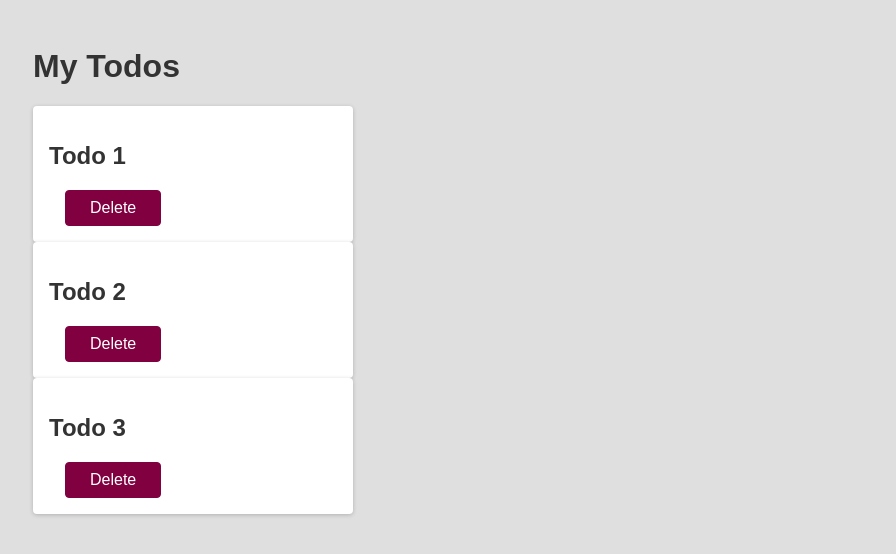
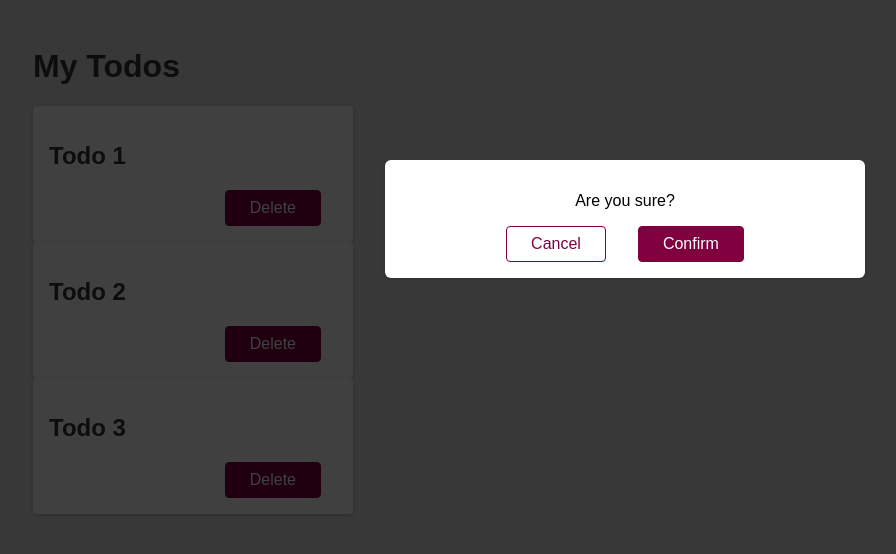
Before and after one commit to jock-citrus/my-react-app, a React (Create React App) app: page / in a window 1280 px wide. Shown: the top 554 px of the page, without its empty margins (15-911 px from the left). Built offline with nearby package versions, Linux system fonts and the light colour scheme.

Commit message:
add Modal and Backdrop components

```diff
--- a/src/App.js
+++ b/src/App.js
@@ -1,4 +1,6 @@
 import Todo from './components/Todo';
+import Modal from './components/Modal';
+import Backdrop from './components/Backdrop';
 
 function App() {
   return (
@@ -7,6 +9,8 @@
       <Todo text="Todo 1"/>
       <Todo text="Todo 2"/>
       <Todo text="Todo 3"/>
+      <Modal />
+      <Backdrop />
     </div>
   );
 }
--- /dev/null
+++ b/src/components/Backdrop.js
@@ -0,0 +1,5 @@
+function Backdrop() {
+  return <div className="backdrop" />
+}
+
+export default Backdrop;
--- /dev/null
+++ b/src/components/Modal.js
@@ -0,0 +1,9 @@
+function Modal() {
+  return <div className="modal">
+    <p>Are you sure?</p>
+    <button className="btn btn--alt">Cancel</button>
+    <button className="btn">Confirm</button>
+  </div>
+}
+
+export default Modal;
--- a/src/components/Todo.js
+++ b/src/components/Todo.js
@@ -1,9 +1,13 @@
 function Todo(props) {
+  function deleteHandler() {
+    console.log('Clicked!', props.text)
+  }
+
   return (
     <div className="card">
       <h2>{ props.text }</h2>
-      <div>
-        <button className="btn">Delete</button>
+      <div className="actions">
+        <button className="btn" onClick={deleteHandler}>Delete</button>
       </div>
     </div>
   )
```
